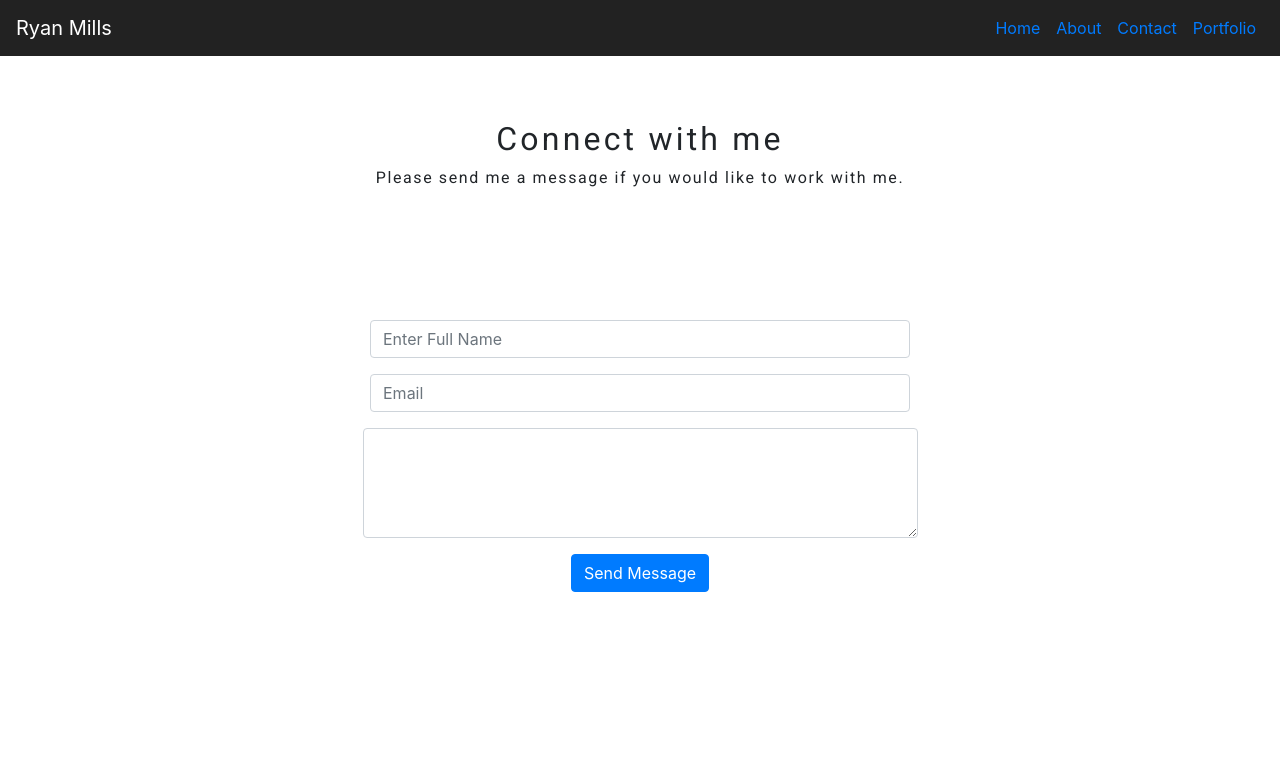
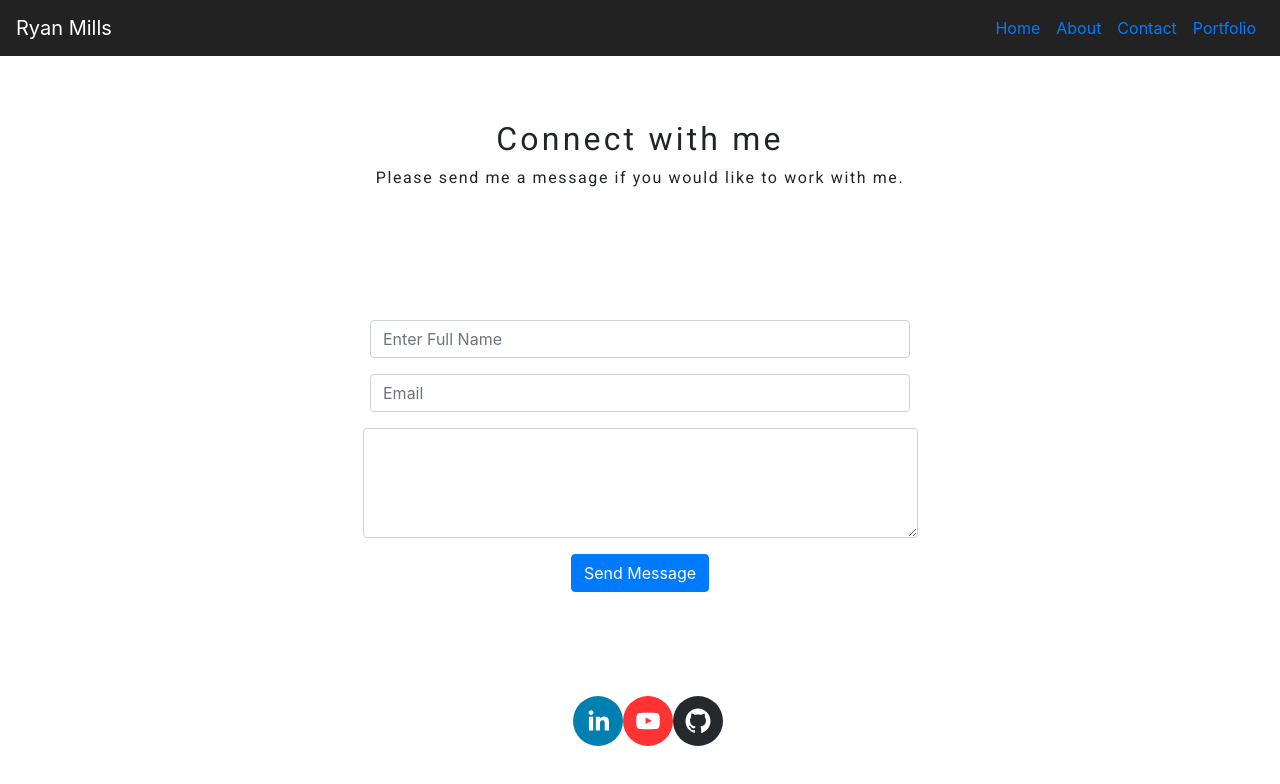
Before and after one commit to noogler617/react_website_2021, a React (Create React App) app: page /contact in a window 1280 px wide. Shown: the top 784 px of the page. Built offline with nearby package versions, Linux system fonts and the light colour scheme.

Commit message:
add social links in contact page

```diff
--- a/package.json
+++ b/package.json
@@ -38,5 +38,8 @@
       "last 1 firefox version",
       "last 1 safari version"
     ]
+  },
+  "devDependencies": {
+    "react-social-icons": "^4.1.0"
   }
 }
--- a/src/components/contact.css
+++ b/src/components/contact.css
@@ -22,7 +22,15 @@ container {
 }
 
 .bottom-bar {
-  background-color: #41BDD9;
-  margin: 0 0;
+  background-color: black;
+
 
 }
+.socialLink {
+  text-align: center;
+  padding-left: 15px;
+}
+
+ul {
+  padding: 20px;
+}
--- a/src/components/contact.js
+++ b/src/components/contact.js
@@ -1,6 +1,6 @@
 import React, { Component } from 'react';
 import { Form, Jumbotron, Col, Button, Container} from 'react-bootstrap';
-
+import { SocialIcon } from 'react-social-icons';
 import './contact.css'
 
 
@@ -30,7 +30,13 @@ export class Contact extends Component {
           </Form>
         </Container>
           <Jumbotron className="bottom-bar">
-
+          <div className="socialLink">
+          <ul>
+            <SocialIcon url="https://www.linkedin.com/in/ryan-k-mills/" />
+            <SocialIcon url="https://www.youtube.com/channel/UC4mMpfMzB3jnP2xNcawunoA?view_as=subscriber" />
+            <SocialIcon url="https://github.com/noogler617" />
+          </ul>
+          </div>
           </Jumbotron>
 
 
```
Also changed, not shown: 1 other file (tests, documents, lock files or other folders).
